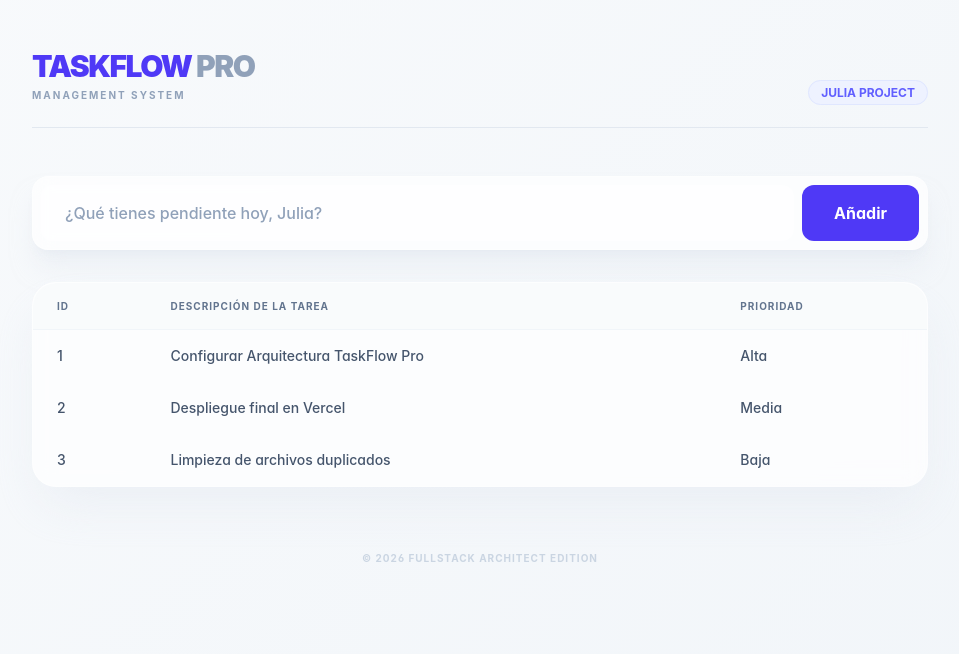
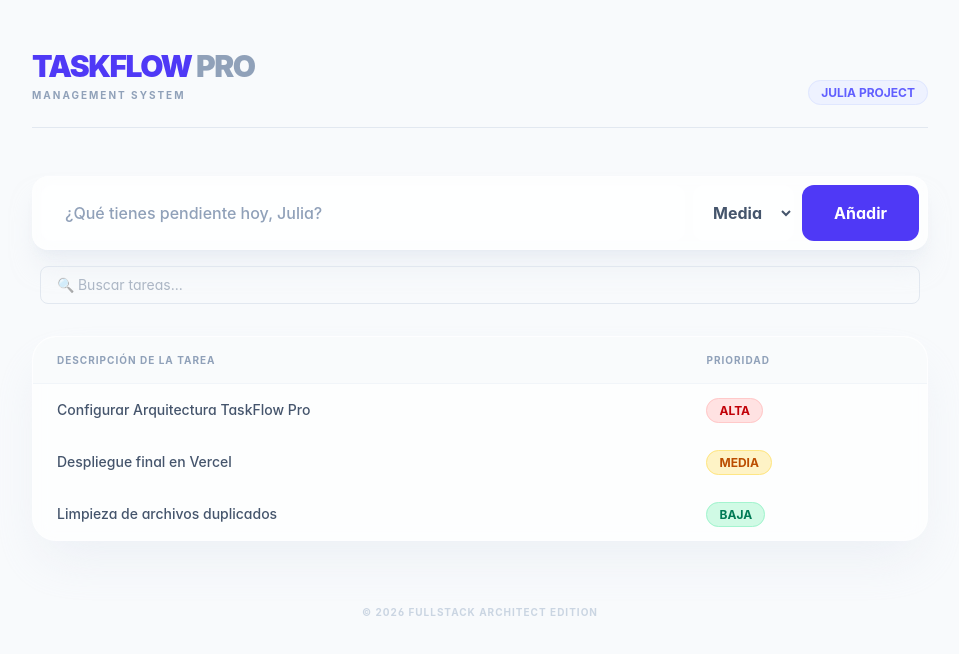
Before and after one commit to juliaht15/taskflow-project, a React (Vite) app in the folder react/: page / in a window 1280 px wide. Shown: the top 654 px of the page, without its empty margins (160-1119 px from the left). Built offline with nearby package versions, Linux system fonts and the light colour scheme.

Commit message:
Retoques

```diff
--- a/react/src/App.tsx
+++ b/react/src/App.tsx
@@ -1,6 +1,6 @@
 import { useState } from 'react';
 import { DataTable } from './components/DataTable';
-import './App.css'; // Importante para cargar el efecto "glass" y las animaciones
+import './App.css';
 
 interface Tarea {
   id: number;
@@ -14,30 +14,37 @@
     { id: 2, titulo: 'Despliegue final en Vercel', prioridad: 'Media' },
     { id: 3, titulo: 'Limpieza de archivos duplicados', prioridad: 'Baja' },
   ]);
+
   const [input, setInput] = useState('');
+  const [prioridadSeleccionada, setPrioridadSeleccionada] = useState<'Alta' | 'Media' | 'Baja'>('Media');
+  const [busqueda, setBusqueda] = useState(''); // Estado para la barra de búsqueda
 
   const agregarTarea = () => {
     if (!input.trim()) return;
     const nueva: Tarea = {
       id: Date.now(),
       titulo: input,
-      prioridad: 'Media'
+      prioridad: prioridadSeleccionada
     };
     setTareas([...tareas, nueva]);
     setInput('');
   };
 
+  // LÓGICA DE FILTRADO: Filtramos las tareas según lo que escribas
+  const tareasFiltradas = tareas.filter(t =>
+    t.titulo.toLowerCase().includes(busqueda.toLowerCase())
+  );
+
+  // COLUMNAS: He quitado la columna 'id' para que no salgan esos números largos
   const columnas: { key: keyof Tarea; label: string }[] = [
-    { key: 'id', label: 'ID' },
     { key: 'titulo', label: 'Descripción de la Tarea' },
     { key: 'prioridad', label: 'Prioridad' },
   ];
 
   return (
-    <div className="min-h-screen p-4 sm:p-12 font-sans text-slate-900">
+    <div className="min-h-screen p-4 sm:p-12 font-sans text-slate-900 bg-slate-50">
       <div className="max-w-4xl mx-auto">
 
-        {/* Encabezado Profesional */}
         <header className="mb-12 flex justify-between items-end border-b border-slate-200 pb-6">
           <div>
             <h1 className="text-3xl font-black tracking-tighter text-indigo-600 uppercase">
@@ -54,26 +61,50 @@
           </div>
         </header>
 
-        {/* Input con efecto Glass */}
-        <section className="glass-card p-2 rounded-2xl mb-8 flex gap-2 shadow-xl shadow-slate-200/50">
+        {/* SECCIÓN DE ENTRADA Y BÚSQUEDA */}
+        <section className="space-y-4 mb-8">
+          <div className="glass-card p-2 rounded-2xl flex flex-wrap gap-2 shadow-xl shadow-slate-200/50">
             <input
               value={input}
               onChange={(e) => setInput(e.target.value)}
               onKeyDown={(e) => e.key === 'Enter' && agregarTarea()}
-            className="flex-1 px-6 py-4 rounded-xl bg-white/50 border-none focus:ring-2 ring-indigo-500/20 outline-none transition-all placeholder:text-slate-400 font-medium"
+              className="flex-1 min-w-[200px] px-6 py-4 rounded-xl bg-white/50 border-none focus:ring-2 ring-indigo-500/20 outline-none transition-all placeholder:text-slate-400 font-medium"
               placeholder="¿Qué tienes pendiente hoy, Julia?"
             />
+
+            {/* Selector de Prioridad */}
+            <select
+              value={prioridadSeleccionada}
+              onChange={(e) => setPrioridadSeleccionada(e.target.value as any)}
+              className="px-4 py-4 rounded-xl bg-white/50 border-none text-slate-600 font-bold outline-none cursor-pointer hover:bg-white transition-colors"
+            >
+              <option value="Alta">Alta</option>
+              <option value="Media">Media</option>
+              <option value="Baja">Baja</option>
+            </select>
+
             <button
               onClick={agregarTarea}
               className="bg-indigo-600 text-white px-8 py-4 rounded-xl font-bold hover:bg-indigo-700 hover:shadow-lg hover:shadow-indigo-200 transition-all active:scale-95"
             >
               Añadir
             </button>
+          </div>
+
+          {/* Barra de Búsqueda / Filtro */}
+          <div className="px-2">
+            <input
+              type="text"
+              placeholder="🔍 Buscar tareas..."
+              value={busqueda}
+              onChange={(e) => setBusqueda(e.target.value)}
+              className="w-full px-4 py-2 text-sm rounded-lg border border-slate-200 bg-transparent focus:border-indigo-400 outline-none text-slate-500 transition-all"
+            />
+          </div>
         </section>
 
-        {/* Tabla de Datos Principal */}
         <main className="glass-card rounded-3xl shadow-2xl shadow-slate-200/60 overflow-hidden border border-white">
-          <DataTable data={tareas} columns={columnas} />
+          <DataTable data={tareasFiltradas} columns={columnas} />
         </main>
 
         <footer className="mt-16 text-center">
--- a/react/src/components/DataTable.tsx
+++ b/react/src/components/DataTable.tsx
@@ -9,6 +9,31 @@
 }
 
 export function DataTable<T>({ data, columns }: DataTableProps<T>) {
+
+  // Función interna para dar estilo a las etiquetas de prioridad
+  const renderCellContent = (value: any, key: string) => {
+    const valStr = String(value);
+
+    // Si la columna es 'prioridad' (o 'priority'), aplicamos colores
+    if (key.toLowerCase() === 'prioridad' || key.toLowerCase() === 'priority') {
+      const colors: Record<string, string> = {
+        alta: "bg-red-100 text-red-700 border-red-200",
+        media: "bg-amber-100 text-amber-700 border-amber-200",
+        baja: "bg-emerald-100 text-emerald-700 border-emerald-200",
+      };
+
+      const style = colors[valStr.toLowerCase()] || "bg-slate-100 text-slate-600";
+
+      return (
+        <span className={`px-3 py-1 rounded-full text-xs font-bold border ${style}`}>
+          {valStr.toUpperCase()}
+        </span>
+      );
+    }
+
+    return valStr;
+  };
+
   return (
     <div className="overflow-x-auto">
       <table className="w-full text-left text-sm border-separate border-spacing-0">
@@ -17,7 +42,7 @@
             {columns.map((col) => (
               <th
                 key={String(col.key)}
-                className="px-6 py-4 text-slate-500 font-bold uppercase text-[10px] tracking-widest border-b border-slate-100"
+                className="px-6 py-4 text-slate-400 font-bold uppercase text-[10px] tracking-widest border-b border-slate-100"
               >
                 {col.label}
               </th>
@@ -34,9 +59,10 @@
                 {columns.map((col) => (
                   <td
                     key={String(col.key)}
-                    className="px-6 py-4 text-slate-600 font-medium group-hover:text-blue-700"
+                    className="px-6 py-4 text-slate-600 font-medium"
                   >
-                    {String(row[col.key])}
+                    {/* Llamamos a nuestra función mágica de renderizado */}
+                    {renderCellContent(row[col.key], String(col.key))}
                   </td>
                 ))}
               </tr>
```
Lines whose indentation alone changed are shown as unchanged.
